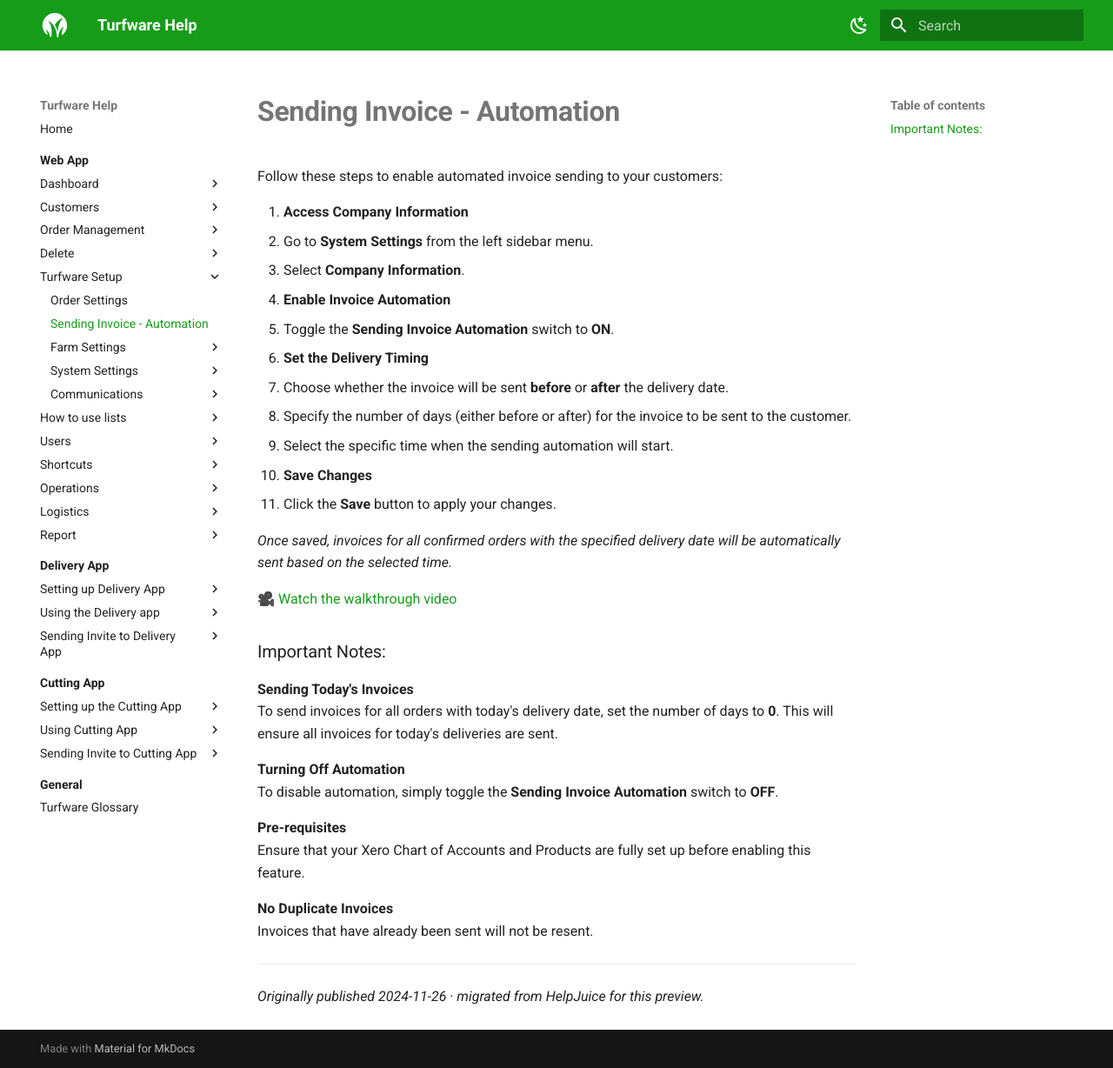
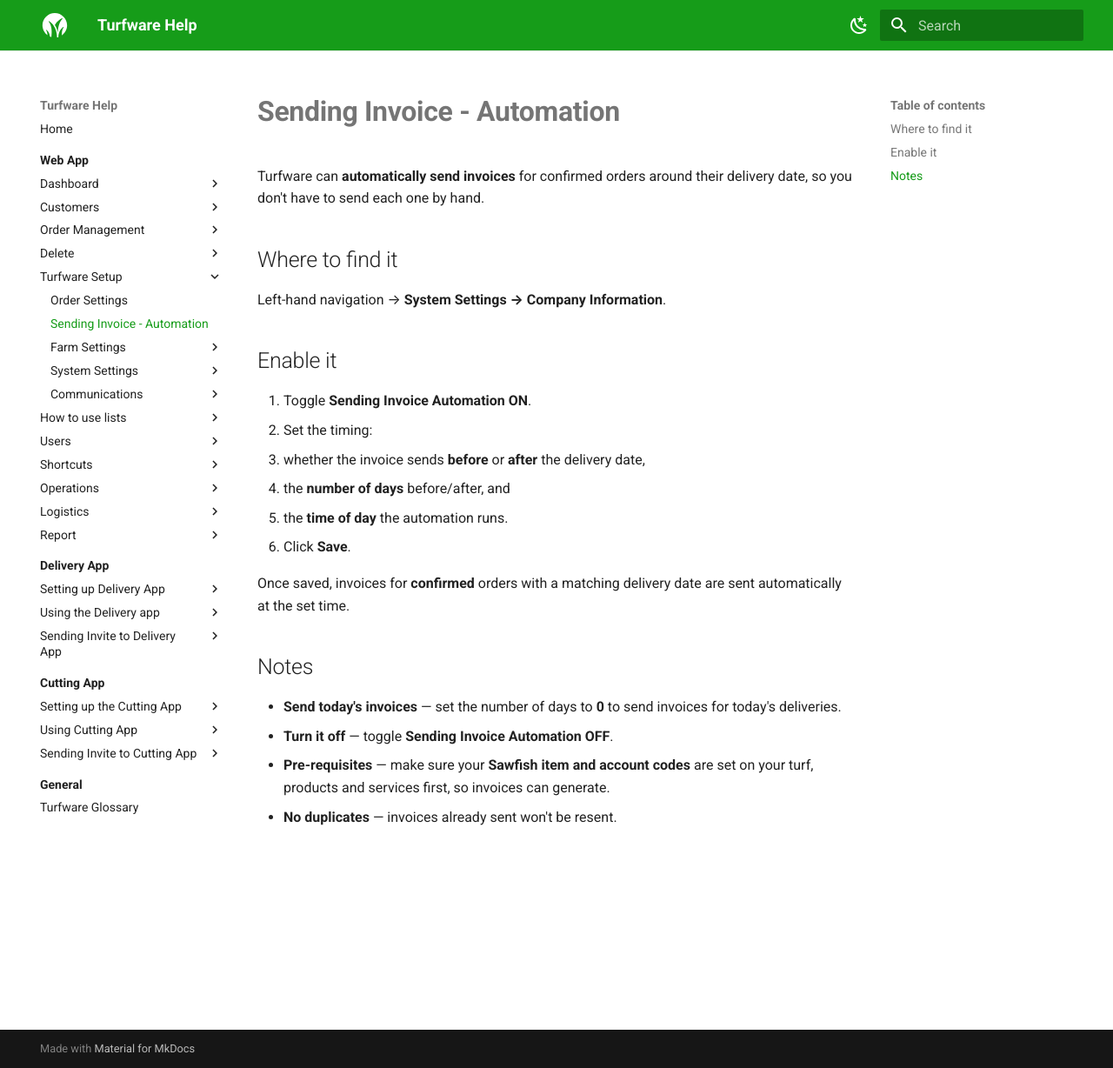
Before and after one commit to tobyh82/turfware-guides, an MkDocs documentation site: the page built from docs/web-app/turfware-setup/sending-invoice-automation.md, in a window 1280 px wide and 1228 px high. Shown: the whole window at 87% size. Built offline with MkDocs 1.6.1 and Material for MkDocs 9.7.7, drawn with Linux system fonts in a browser that asks for light colours.

Commit message:
System Settings: rewrite Market Channels, Company Information (full settings), Payment Methods; scrub Sending Invoice to Sawfish; fold Chart of Accounts away
Co-Authored-By: Claude Opus 4.8 <noreply@anthropic.com>

```diff
--- a/docs/web-app/turfware-setup/sending-invoice-automation.md
+++ b/docs/web-app/turfware-setup/sending-invoice-automation.md
@@ -4,38 +4,26 @@ title: "Sending Invoice - Automation"
 
 # Sending Invoice - Automation
 
-Follow these steps to enable automated invoice sending to your customers:
+Turfware can **automatically send invoices** for confirmed orders around their delivery date, so you don't have to send each one by hand.
 
-1. **Access Company Information**
-   - Go to **System Settings** from the left sidebar menu.
-   - Select **Company Information**.
-2. **Enable Invoice Automation**
-   - Toggle the **Sending Invoice Automation** switch to **ON**.
-3. **Set the Delivery Timing**
-   - Choose whether the invoice will be sent **before** or **after** the delivery date.
-   - Specify the number of days (either before or after) for the invoice to be sent to the customer.
-   - Select the specific time when the sending automation will start.
-4. **Save Changes**
-   1. Click the **Save** button to apply your changes.
+## Where to find it
 
-*Once saved, invoices for all confirmed orders with the specified delivery date will be automatically sent based on the selected time.*
+Left-hand navigation → **System Settings → Company Information**.
 
-[🎥 Watch the walkthrough video](https://jam.dev/video/b08c9225-3ccd-4747-8927-7499c6b8ec18)
+## Enable it
 
-### Important Notes:
+1. Toggle **Sending Invoice Automation** **ON**.
+2. Set the timing:
+   - whether the invoice sends **before** or **after** the delivery date,
+   - the **number of days** before/after, and
+   - the **time of day** the automation runs.
+3. Click **Save**.
 
-**Sending Today's Invoices**
-To send invoices for all orders with today's delivery date, set the number of days to **0**. This will ensure all invoices for today's deliveries are sent.
+Once saved, invoices for **confirmed** orders with a matching delivery date are sent automatically at the set time.
 
-**Turning Off Automation**
-To disable automation, simply toggle the **Sending Invoice Automation** switch to **OFF**.
+## Notes
 
-**Pre-requisites**
-Ensure that your Xero Chart of Accounts and Products are fully set up before enabling this feature.
-
-**No Duplicate Invoices**
-Invoices that have already been sent will not be resent.
-
----
-
-*Originally published 2024-11-26 · migrated from HelpJuice for this preview.*
+- **Send today's invoices** — set the number of days to **0** to send invoices for today's deliveries.
+- **Turn it off** — toggle **Sending Invoice Automation** **OFF**.
+- **Pre-requisites** — make sure your **Sawfish item and account codes** are set on your turf, products and services first, so invoices can generate.
+- **No duplicates** — invoices already sent won't be resent.
--- a/mkdocs.yml
+++ b/mkdocs.yml
@@ -94,7 +94,6 @@ nav:
         - "Company Information": web-app/turfware-setup/farm-setup/company-information.md
         - "Sawfish Configuration": web-app/turfware-setup/farm-setup/sawfish-configuration.md
         - "Payment Methods": web-app/turfware-setup/farm-setup/payment-methods.md
-        - "Chart of Accounts": web-app/turfware-setup/farm-setup/chart-of-accounts.md
       - "Communications":
         - "Communications": web-app/turfware-setup/communications/communications.md
     - "How to use lists":
```
Also changed, not shown: docs/web-app/turfware-setup/farm-setup/chart-of-accounts.md (deleted, +0 -21 lines), docs/web-app/turfware-setup/farm-setup/company-information.md (+45 -6 lines), docs/web-app/turfware-setup/farm-setup/market-channels.md (+7 -9 lines), docs/web-app/turfware-setup/farm-setup/payment-methods.md (+7 -7 lines).
